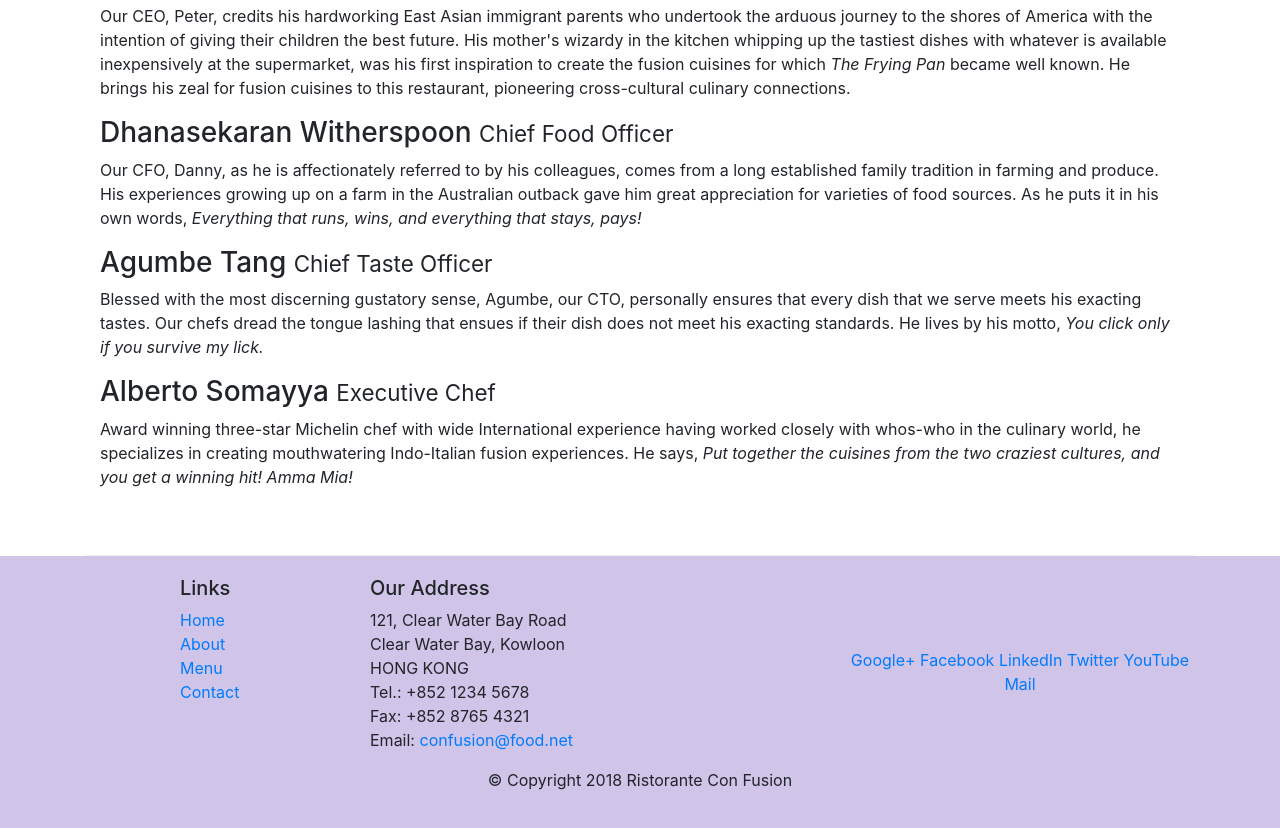
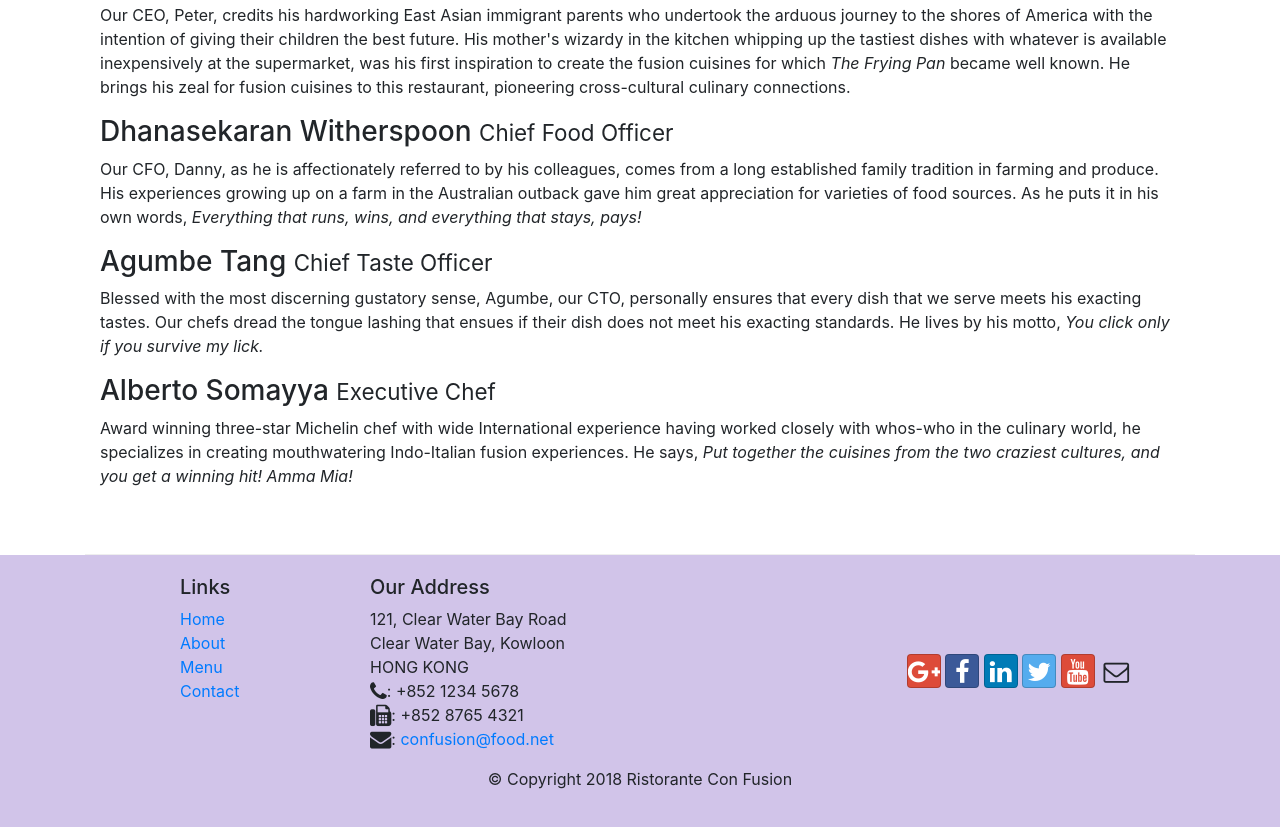
Before and after one commit to JeffShepard/bootstrap, a website: page aboutus.html in a window 1280 px wide. Shown: the part 1245-2073 px from the top of the page. Drawn offline with nearby package versions, Linux system fonts and the light colour scheme.

Commit message:
icon fonts

```diff
--- a/aboutus.html
+++ b/aboutus.html
@@ -9,6 +9,8 @@
 
         <!-- Bootstrap CSS -->
         <link rel="stylesheet" href="node_modules/bootstrap/dist/css/bootstrap.min.css">
+        <link rel="stylesheet" href="node_modules/font-awesome/css/font-awesome.min.css">
+        <link rel="stylesheet" href="node_modules/bootstrap-social/bootstrap-social.css">
         <link rel="stylesheet" href="css/styles.css">
         <title>Ristorante Con Fusion: About Us</title>
 
@@ -22,10 +24,10 @@
         <a class="navbar-brand" href="#">Ristorante Con Fusion</a>
             <div class="collapse navbar-collapse" id="Navbar">
                 <ul class="navbar-nav mr-auto">
-                    <li class="nav-item"><a class="nav-link" href="/index.html">Home</a></li>
-                    <li class="nav-item active"><a class="nav-link" href="#">About</a></li>
-                    <li class="nav-item"><a class="nav-link" href="#">Menu</a></li>
-                    <li class="nav-item"><a class="nav-link" href="#">Contact</a></li>
+                    <li class="nav-item"><a class="nav-link" href="/index.html"><span class="fa fa-home fa-lg"></span>Home</a></li>
+                    <li class="nav-item active"><a class="nav-link" href="#"><span class="fa fa-info fa-lg"></span>About</a></li>
+                    <li class="nav-item"><a class="nav-link" href="#"><span class="fa fa-list fa-lg"></span>Menu</a></li>
+                    <li class="nav-item"><a class="nav-link" href="#"><span class="fa fa-address-card fa-lg"></span>Contact</a></li>
                 </ul>
             </div>
 </nav>
@@ -45,11 +47,11 @@
     <div class="container">
         <div class="row row-content">
             <ol class="col-12 breadcrumb">
-                <li class="breakcrumb-item"><a href="./index.html">Home</a></li>
+                <li class="breakcrumb-item"><a href="./index.html"> Home </a></li>
                 <li class="breakcrumb-item active">About Us</li>
             </ol>
             <div>
-               <h3>About Us</h3>
+               <h3> About Us</h3>
                <hr>
             </div>
         </div>
@@ -107,19 +109,19 @@
 		              121, Clear Water Bay Road<br>
 		              Clear Water Bay, Kowloon<br>
 		              HONG KONG<br>
-		              Tel.: +852 1234 5678<br>
-		              Fax: +852 8765 4321<br>
-		              Email: <a href="mailto:confusion@food.net">confusion@food.net</a>
+		              <i class="fa fa-phone fa-lg"></i>: +852 1234 5678<br>
+		              <i class="fa fa-fax fa-lg"></i>: +852 8765 4321<br>
+		              <i class="fa fa-envelope fa-lg"></i>: <a href="mailto:confusion@food.net">confusion@food.net</a>
 		           </address>
                 </div>
                 <div class="col-12 col-sm-4 align-self-center">
                     <div class="text-center">
-                        <a href="http://google.com/+">Google+</a>
-                        <a href="http://www.facebook.com/profile.php?id=">Facebook</a>
-                        <a href="http://www.linkedin.com/in/">LinkedIn</a>
-                        <a href="http://twitter.com/">Twitter</a>
-                        <a href="http://youtube.com/">YouTube</a>
-                        <a href="mailto:">Mail</a>
+                        <a class="btn btn-social-icon btn-google" href="http://google.com/+"><i class="fa fa-google-plus"></i></a>
+                        <a class="btn btn-social-icon btn-facebook" href="http://www.facebook.com/profile.php?id="><i class="fa fa-facebook"></i></a>
+                        <a class="btn btn-social-icon btn-linkedin" href="http://www.linkedin.com/in/"><i class="fa fa-linkedin"></i></a>
+                        <a class="btn btn-social-icon btn-twitter" href="http://twitter.com/"><i class="fa fa-twitter"></i></a>
+                        <a class="btn btn-social-icon btn-google" href="http://youtube.com/"><i class="fa fa-youtube"></i></a>
+                        <a class="btn btn-social-icon" href="mailto:"><i class="fa fa-envelope-o"></i></a>
                     </div>
                 </div>
            </div>
--- a/package.json
+++ b/package.json
@@ -14,8 +14,10 @@
     "lite-server": "^2.3.0"
   },
   "dependencies": {
-    "bootstrap": "^4.0.0",
-    "jquery": "^3.3.1",
+    "bootstrap": "^4.5.0",
+    "bootstrap-social": "^5.1.1",
+    "font-awesome": "^4.7.0",
+    "jquery": "^3.5.1",
     "popper.js": "^1.12.9"
   }
 }
```
Also changed, not shown: index.html (+15 -13 lines), 1 other file.
